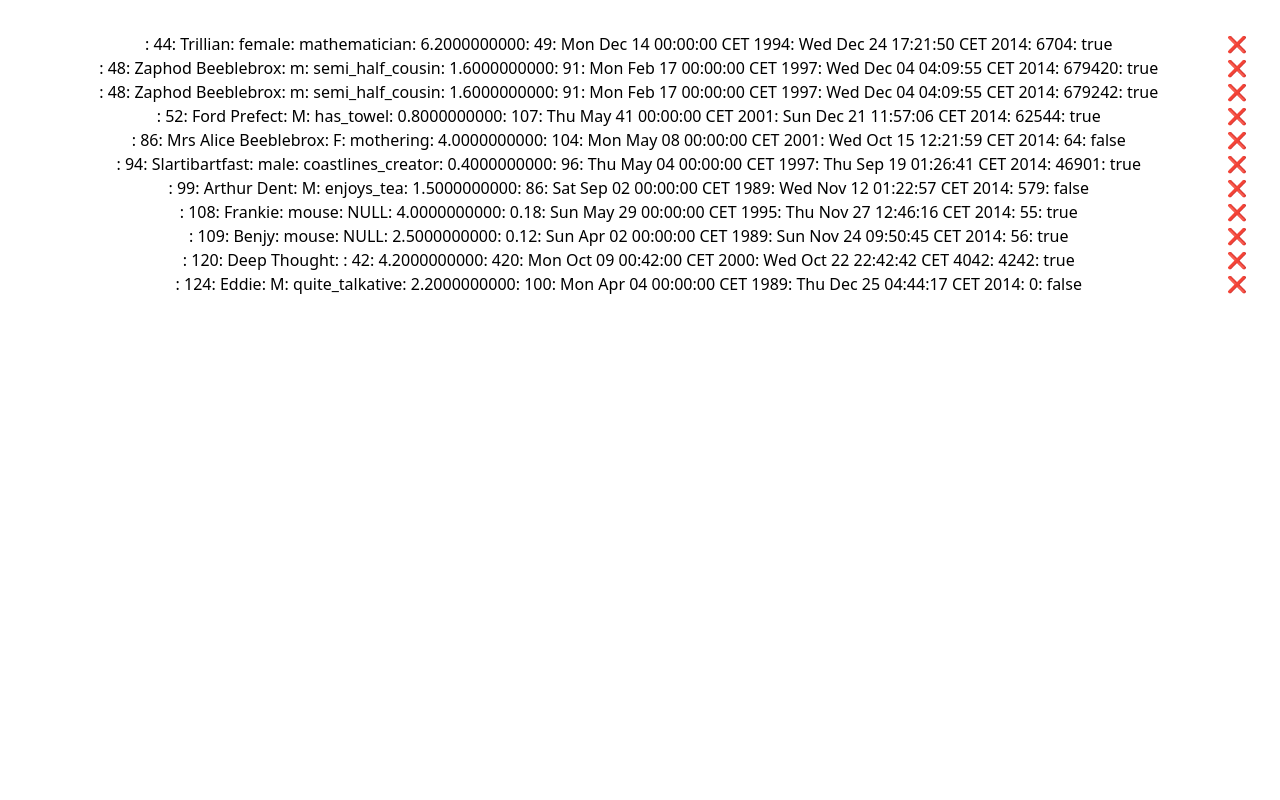
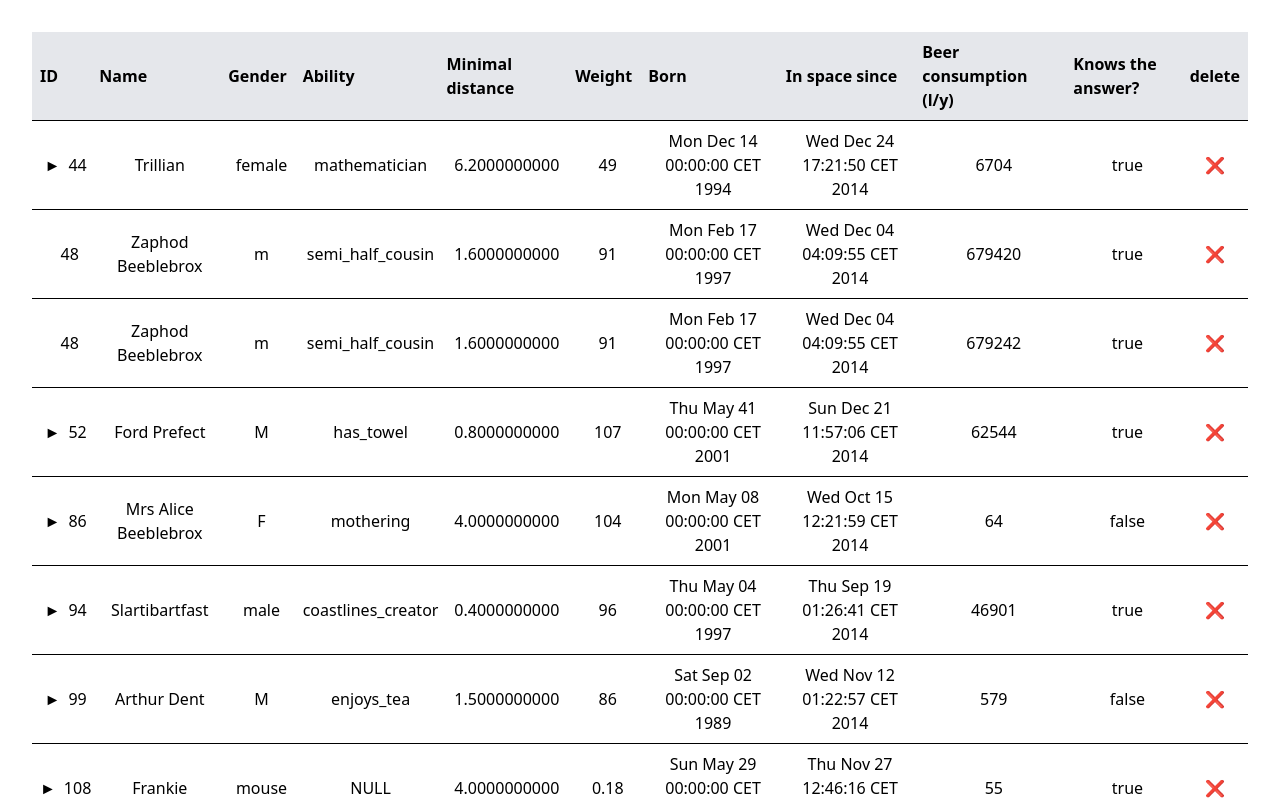
Before and after one commit to u4zarus/hierarchy-table, a React (Vite) app: page / in a window 1280 px wide. Shown: the top 800 px of the page. Built offline with nearby package versions, Linux system fonts and the light colour scheme.

Commit message:
Fix table layout, fix delete functionality

```diff
--- a/src/components/HierarchyTable/HierarchyTable.tsx
+++ b/src/components/HierarchyTable/HierarchyTable.tsx
@@ -4,9 +4,24 @@ import TableRow from "../TableRow/TableRow";
 const HierarchyTable = () => {
     const { hierarchyData } = useDataContext();
 
+    const mainHeaders =
+        hierarchyData.length > 0 ? Object.keys(hierarchyData[0].data) : [];
+    const allMainHeaders = [...mainHeaders, "delete"];
+
     return (
         <table className="w-full">
-            <thead></thead>
+            <thead>
+                <tr>
+                    {allMainHeaders.map((header) => (
+                        <th
+                            key={header}
+                            className="p-2 border-b text-left bg-gray-200"
+                        >
+                            {header}
+                        </th>
+                    ))}
+                </tr>
+            </thead>
             <tbody>
                 {hierarchyData.map((item, index) => (
                     <TableRow
--- a/src/components/TableRow/TableRow.tsx
+++ b/src/components/TableRow/TableRow.tsx
@@ -11,40 +11,110 @@ const TableRow = ({ item, depth }: TableRowProps) => {
     const [isExpanded, setIsExpanded] = useState(false);
     const { removeItem } = useDataContext();
 
+    const hasChildren =
+        item.children &&
+        Object.values(item.children).some(
+            (childGroup) => childGroup.records.length > 0
+        );
+
     const toggleExpand = () => {
         setIsExpanded(!isExpanded);
     };
 
-    const handleDelete = () => {
+    const handleDelete = (event: React.MouseEvent) => {
+        event.stopPropagation();
         removeItem(item.data.ID as string, item);
     };
+
+    const icon = hasChildren ? (isExpanded ? "▼" : "►") : "";
+    const allKeys = Object.keys(item.data);
 
     return (
         <>
             <tr
-                style={{ paddingLeft: `${depth * 20}px` }}
-                onClick={toggleExpand}
+                className="cursor-pointer hover:bg-gray-100"
+                onClick={hasChildren ? toggleExpand : undefined}
+                style={{
+                    backgroundColor: depth > 0 ? "#f9fafb" : "transparent",
+                }}
             >
-                <td>
-                    {Object.entries(item.data).map(([key, value]) => (
-                        <span key={key}>: {value}</span>
-                    ))}
-                </td>
-                <td>
-                    <button onClick={handleDelete}>❌</button>
+                {allKeys.map((key, index) => {
+                    const value = item.data[key];
+                    const isFirstCell = index === 0;
+
+                    return (
+                        <td
+                            key={`${key}-${String(item.data.ID)}`} // Avoiding duplicate ID (48)
+                            className="py-2 border-b"
+                            style={{
+                                paddingLeft: isFirstCell
+                                    ? `${depth * 20 + 8}px`
+                                    : "8px",
+                            }}
+                        >
+                            {isFirstCell && (
+                                <span className="mr-2">{icon}</span>
+                            )}
+                            {String(value)}
+                        </td>
+                    );
+                })}
+                <td className="py-2 border-b">
+                    <button onClick={handleDelete} className="cursor-pointer">
+                        ❌
+                    </button>
                 </td>
             </tr>
+
+            {/* Recursively render child rows if expanded */}
             {isExpanded &&
-                item.children &&
-                Object.values(item.children).map((childGroup) =>
-                    childGroup.records.map((childItem) => (
-                        <TableRow
-                            key={String(childItem.data.ID)}
-                            item={childItem}
-                            depth={depth + 1}
-                        />
-                    ))
-                )}
+                hasChildren &&
+                Object.values(item.children).map((childGroup, groupIndex) => {
+                    const childHeaders =
+                        childGroup.records.length > 0
+                            ? Object.keys(childGroup.records[0].data)
+                            : [];
+                    const allChildHeaders = [...childHeaders, "delete"];
+
+                    return (
+                        <>
+                            {/* Nested headers */}
+                            <tr
+                                key={`child-headers-${String(
+                                    item.data.ID
+                                )}-${groupIndex}`}
+                                className="bg-gray-100"
+                            >
+                                {allChildHeaders.map((header) => (
+                                    <th
+                                        key={header}
+                                        className="p-2 border-b text-center"
+                                        style={{
+                                            paddingLeft:
+                                                header === allChildHeaders[0]
+                                                    ? `${
+                                                          (depth + 1) * 20 + 8
+                                                      }px`
+                                                    : "8px",
+                                        }}
+                                    >
+                                        {header}
+                                    </th>
+                                ))}
+                            </tr>
+                            {/* Child row */}
+                            {childGroup.records.map((childItem, childIndex) => (
+                                <TableRow
+                                    key={`${String(item.data.ID)}-${String(
+                                        childItem.data.ID
+                                    )}-${childIndex}`}
+                                    item={childItem}
+                                    depth={depth + 1}
+                                />
+                            ))}
+                        </>
+                    );
+                })}
         </>
     );
 };
--- a/src/context/DataContext.tsx
+++ b/src/context/DataContext.tsx
@@ -50,11 +50,40 @@ export const DataProvider = ({ children }: DataProviderProps) => {
         return <div>Error: {error}</div>;
     }
 
-    const removeItem = (id: string, items: HierarchyNode[] | HierarchyNode) => {
-        if (Array.isArray(items)) {
-            const updatedItems = items.filter((item) => item.data.ID !== id);
-            setHierarchyData(updatedItems);
-        }
+    const removeRecursive = (
+        items: HierarchyNode[],
+        idToRemove: string
+    ): HierarchyNode[] => {
+        return items
+            .filter((item) => item.data.ID !== idToRemove)
+            .map((item) => {
+                // If an item has children, recursively filter them
+                if (item.children) {
+                    const newChildren = Object.entries(item.children).reduce(
+                        (acc, [key, childGroup]) => {
+                            const newRecords = removeRecursive(
+                                childGroup.records,
+                                idToRemove
+                            );
+                            if (newRecords.length > 0) {
+                                acc[key] = {
+                                    ...childGroup,
+                                    records: newRecords,
+                                };
+                            }
+                            return acc;
+                        },
+                        {} as Record<string, { records: HierarchyNode[] }>
+                    );
+                    return { ...item, children: newChildren };
+                }
+                return item;
+            });
+    };
+
+    const removeItem = (id: string) => {
+        const updatedData = removeRecursive(hierarchyData, id);
+        setHierarchyData(updatedData);
     };
 
     return (
```
